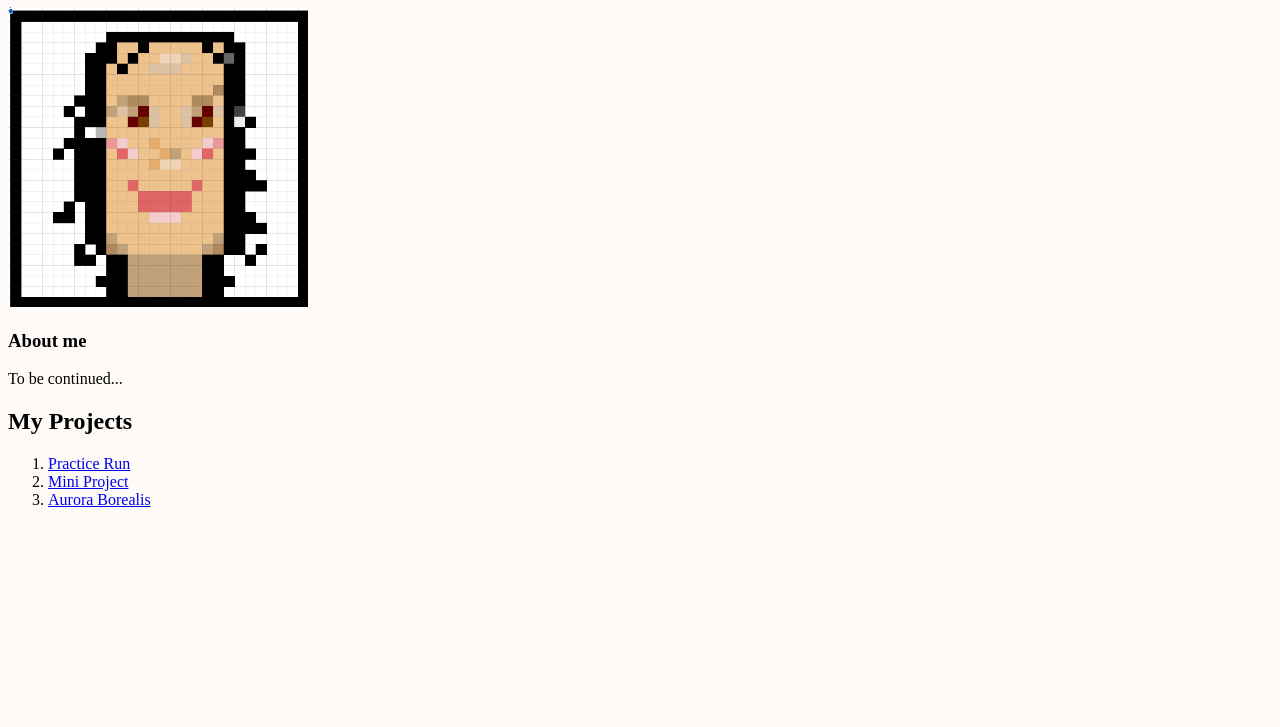
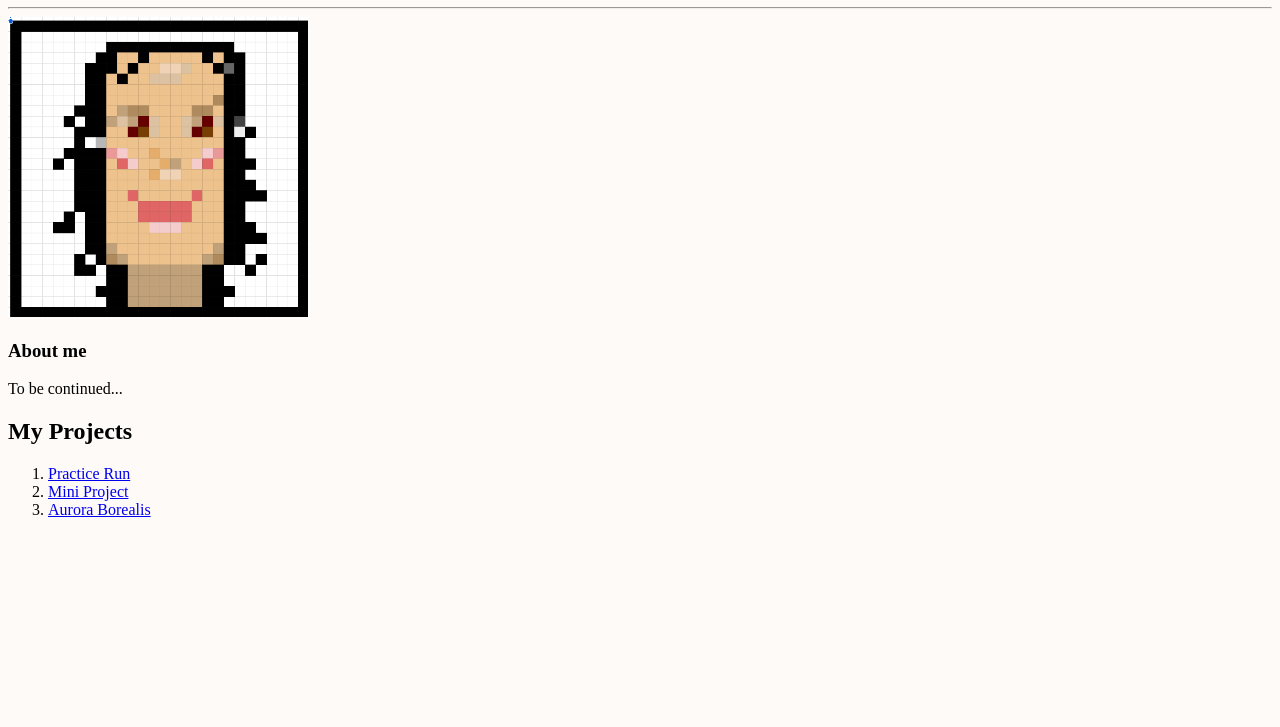
Before and after one commit to rmnjot23/sampleRepository, a plain HTML site: page index.html in a window 1280 px wide. Shown: the part 73-800 px from the top of the page. Drawn offline with Linux system fonts and the light colour scheme.

Commit message:
hr line edited

```diff
--- a/another.css
+++ b/another.css
@@ -17,3 +17,6 @@ h4{
 img{
     text-align: left;
 }
+hr {
+color: chocolate;
+}
--- a/index.html
+++ b/index.html
@@ -9,7 +9,7 @@
 </head>
 <body>
 
-    <h1>Ramanjot's Sophmore Portfolio</h1>
+    <h1>Ramanjot's Sophmore Portfolio</h1> <hr>
     <img src="Screenshot (15).png" alt="Image of My Avatar" width="300" height="300">
    <h3>About me </h3>
    <p>To be continued...</p>
```
